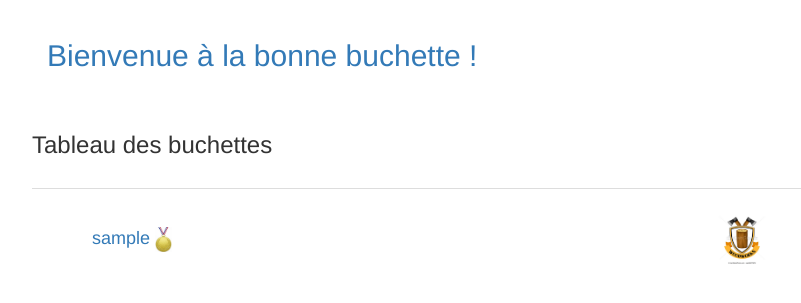
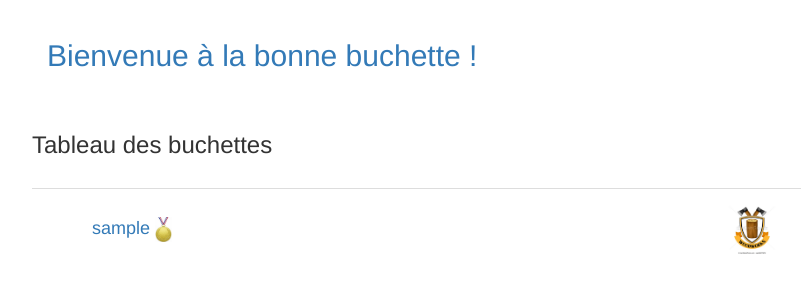
Before and after one commit to Lancey139/Buchettes, a Django app: page /buchettes_app/home in a window 1280 px wide. Shown: the part 51-354 px from the top of the page, without its empty margins (23-824 px from the left). Run offline with Django 3.2, Linux system fonts and the light colour scheme; tables that the repository leaves empty hold one stand-in row (values such as "Sample post"); some libraries are stand-ins or nearby versions.

Commit message:
Ajustement taille tableau

```diff
--- a/templates/base.html
+++ b/templates/base.html
@@ -27,7 +27,7 @@
 
                 .tictactoe-cell {
                     width : 200px;
-                    height: 100px;
+                    height: 80px;
                     text-align: center;
                     vertical-align: middle !important;
                     font-size: 14px;
@@ -35,8 +35,8 @@
                 }
 
                 .bourse-cell {
-                    width : 50px;
-                    height: 100px;
+                    width : 70px;
+                    height: 80px;
                     text-align: center;
                     vertical-align: middle !important;
                     font-size: 12px;
@@ -45,7 +45,7 @@
 
                 .username-cell {
                     width : 200px;
-                    height: 100px;
+                    height: 80px;
                     text-align: center;
                     vertical-align: middle !important;
                     font-size: 18px;
@@ -53,7 +53,7 @@
                 }
 
                 .buchette-cell {
-                    height: 100px;
+                    height: 80px;
                     text-align: center;
                     vertical-align: middle !important;
                     font-size: 12px;
```
